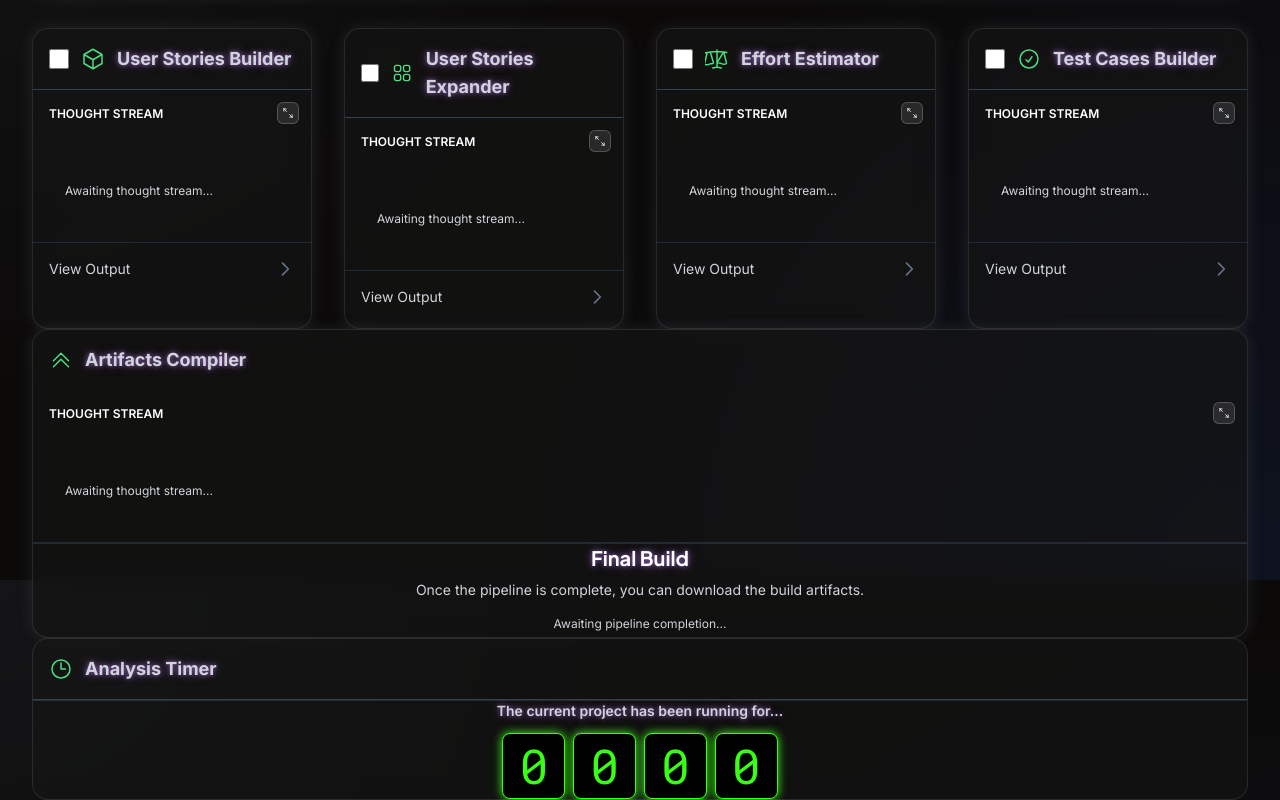
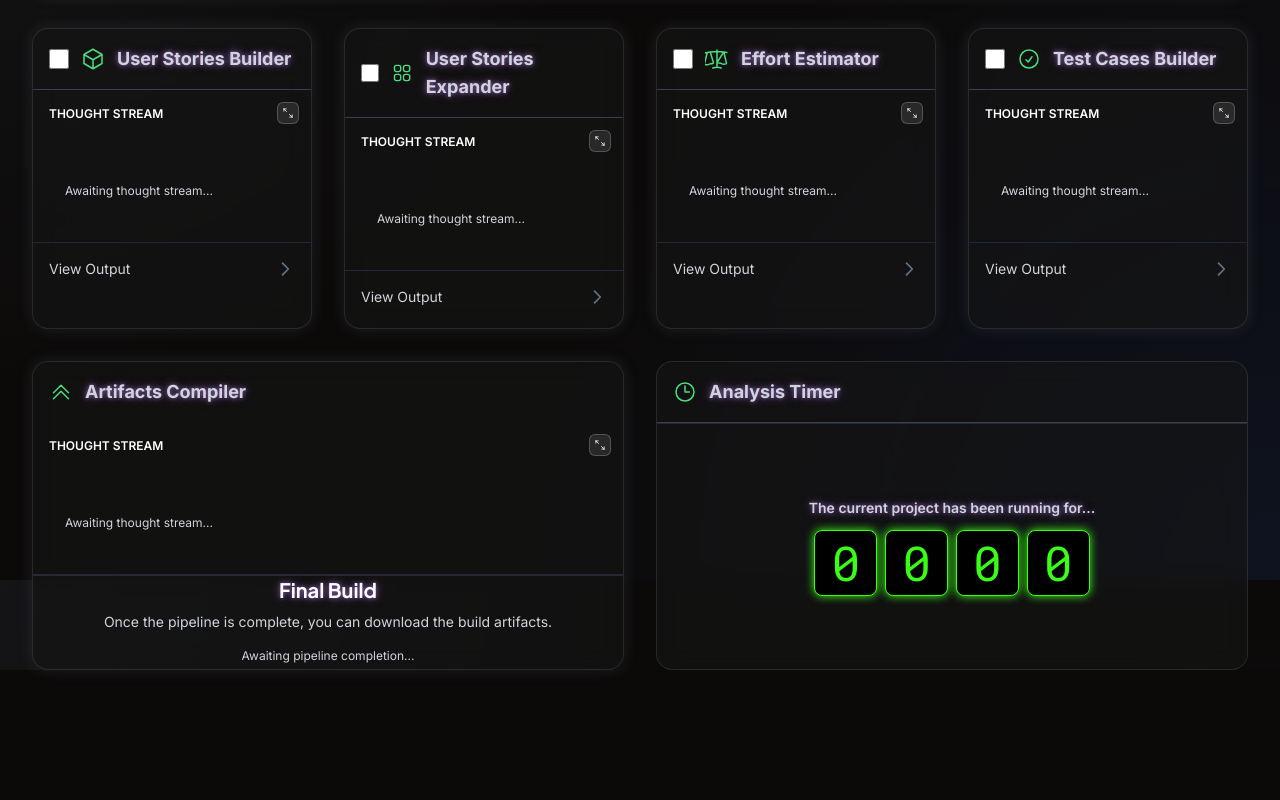
Before and after one commit to atMattV/scarab, a plain HTML site: page index.html in a window 1280 px wide. Shown: the part 1820-2620 px from the top of the page. After the commit the page ends 2490 px from the top, so only its background shows below. Drawn offline with nearby package versions, Linux system fonts and the light colour scheme; a script that the page names is missing.

Commit message:
Update index.html

```diff
--- a/index.html
+++ b/index.html
@@ -625,9 +625,7 @@
 <button class="btn btn-success text-white font-bold py-2 px-4 rounded-lg approve-and-continue-btn" data-agent="anubis">Approve & Continue</button>				</div>
 			</div>
 		</div>
-	</div>
-         <!-- Agent Card: Compiler -->
-        <div id="card-horus" class="card col-span-1 glow-default">
+		<div id="card-horus" class="card col-span-1 md:col-span-2 xl:col-span-2 glow-default">
 			<div id="agentCard-horus" class="agent-card-details">
 				<div class="agent-card-summary !cursor-default">
 					<div class="flex items-center gap-3">
@@ -653,15 +651,14 @@
 				</div>
 			</div>
 		</div>
-        <!-- Timer Card -->
-        <div class="card flex flex-col timer-card">
+		<div class="card flex flex-col timer-card col-span-1 md:col-span-2 xl:col-span-2">
 			<div class="p-4 border-b border-slate-700">
 				<div class="flex items-center gap-3">
 					<svg class="w-6 h-6 text-green-400" xmlns="http://www.w3.org/2000/svg" fill="none" viewBox="0 0 24 24" stroke-width="1.5" stroke="currentColor"><path stroke-linecap="round" stroke-linejoin="round" d="M12 6v6h4.5m4.5 0a9 9 0 11-18 0 9 9 0 0118 0z" /></svg>
 					<h3 class="text-lg font-bold"><span class="text-glow">Analysis Timer</span></h3>
 				</div>
 			</div>
-            <div class="agent-card-content flex flex-col justify-center items-center text-center flex-grow">
+	<div class="agent-card-content flex flex-col justify-center items-center text-center flex-grow p-6">
 	<p class="text-sm font-semibold mb-3 text-glow">The current project has been running for...</p>
 				<div id="timerDisplay" class="timer-display">
 					<span class="timer-digit">0</span>
@@ -676,6 +673,7 @@
 </div>
         </div>
     </div>
+		</div>
 	<script src="script.js" defer></script>
 </body>
 </html>
```
Lines whose indentation alone changed are shown as unchanged.
